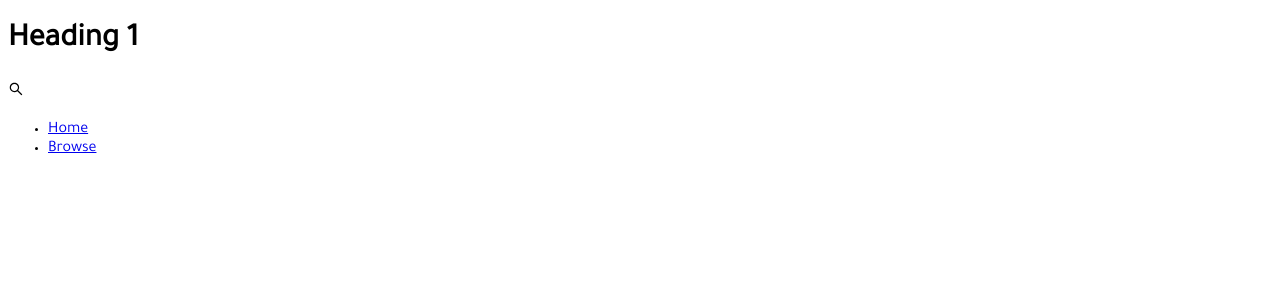
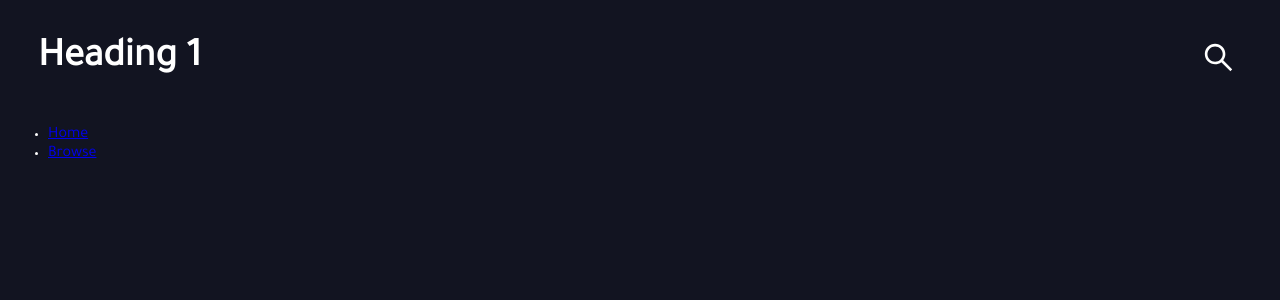
Before and after one commit to Zerowhizkey/FEUFLIX, a React (Vite) app: page / in a window 1280 px wide. Shown: the top 300 px of the page. Built offline with nearby package versions, Linux system fonts and the light colour scheme.

Commit message:
Some styling

```diff
--- a/src/pages/home/Home.jsx
+++ b/src/pages/home/Home.jsx
@@ -1,16 +1,20 @@
 import React from "react";
 import { AiOutlineSearch } from "react-icons/ai";
-import './home.scss'
+import "./home.scss";
 
 const Home = () => {
   return (
-    <div>
+    <div className="home">
       <header>
         <h1>Heading 1</h1>
-        <AiOutlineSearch />
+        <button>
+          <AiOutlineSearch />
+        </button>
       </header>
+      <section>
+        {/* grid here! map! */}
+      </section>
     </div>
   );
 };
-
 export default Home;
--- a/src/pages/home/home.scss
+++ b/src/pages/home/home.scss
@@ -0,0 +1,34 @@
+$primary-color: #121421;
+$secondary-color: #2bb876;
+$font-color: #ffffff;
+
+body {
+  background-color: $primary-color;
+  color: $font-color;
+
+  .home {
+    margin: 0px 30px 0px 30px;
+    header {
+      h1 {
+        font-size: 2.5rem;
+      }
+      display: flex;
+      justify-content: space-between;
+      align-items: center;
+      button {
+        background-color: transparent;
+        border: none;
+        svg {
+          width: 35px;
+          height: 35px;
+          color: $font-color;
+        }
+      }
+      button:active{
+        svg{
+            color: $secondary-color;
+        }
+      }
+    }
+  }
+}
```
